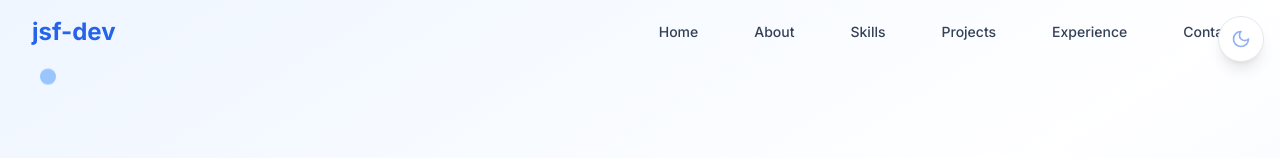
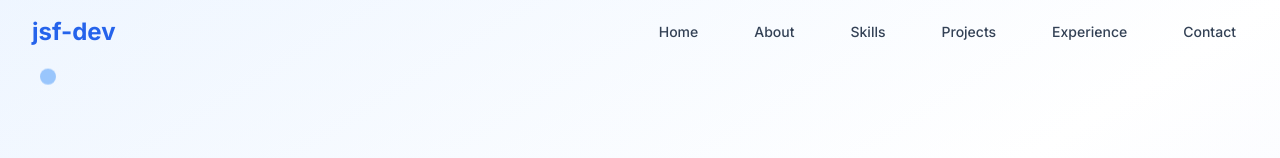
Before and after one commit to jflores0815/jflores-portfolio, a React (Vite) app: page / in a window 1280 px wide. Shown: the top 158 px of the page. Built offline with nearby package versions, Linux system fonts and the light colour scheme.

Commit message:
REFACTOR: dark toggle and index file

```diff
--- a/src/App.tsx
+++ b/src/App.tsx
@@ -7,10 +7,10 @@ import Projects from "./components/Projects";
 import Experience from "./components/Experience";
 import Contact from "./components/Contact";
 import Footer from "./components/Footer";
-import ThemeToggle from "./components/ThemeToggle";
+// import ThemeToggle from "./components/ThemeToggle";
 
 function App() {
-  const [darkMode, setDarkMode] = useState(() => {
+  const [darkMode, _setDarkMode] = useState(() => {
     const saved = localStorage.getItem("darkMode");
     return saved ? JSON.parse(saved) : false;
   });
@@ -30,7 +30,7 @@ function App() {
         darkMode ? "dark" : ""
       }`}
     >
-      <ThemeToggle darkMode={darkMode} setDarkMode={setDarkMode} />
+      {/* <ThemeToggle darkMode={darkMode} setDarkMode={setDarkMode} /> */}
       <Navbar />
       <main>
         <Hero />
```
Also changed, not shown: 3 other files (tests, documents, lock files or other folders).
